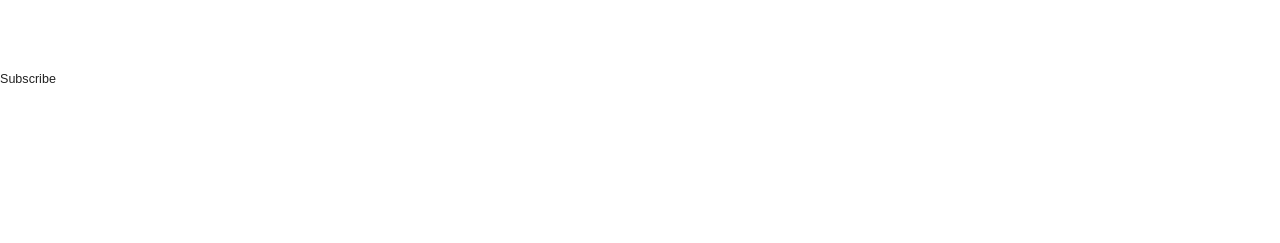
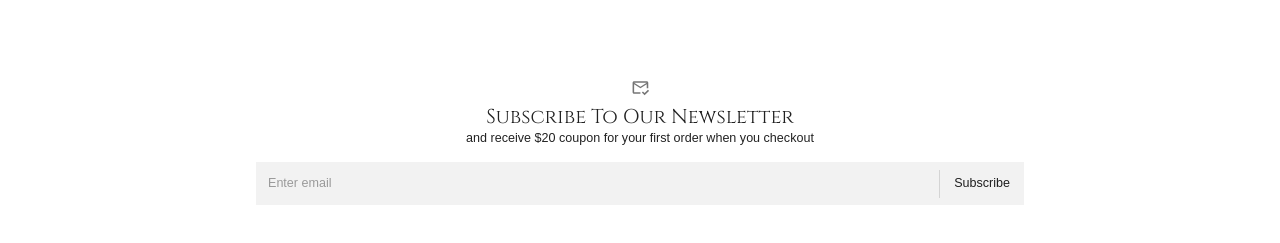
Before and after one commit to Munkiestar/FULLSTACK-React-Ecommerce-App, a React (Vite) app in the folder frontend/: page / in a window 1280 px wide. Shown: the part 911-1154 px from the top of the page. Before the commit the page ends 1000 px from the top, so only its background shows below. Built offline with nearby package versions, Linux system fonts and the light colour scheme; no server answers; a web font is replaced by a local one.

Commit message:
add subscribe section

```diff
--- a/frontend/src/scenes/home/Subscribe.jsx
+++ b/frontend/src/scenes/home/Subscribe.jsx
@@ -1,7 +1,39 @@
-import React from "react";
+import { Box, InputBase, Divider, Typography, IconButton } from "@mui/material";
+import MarkEmailReadOutlinedIcon from "@mui/icons-material/MarkEmailReadOutlined";
+import { useState } from "react";
 
 const Subscribe = () => {
-  return <div>Subscribe</div>;
+  const [email, setEmail] = useState("");
+  return (
+    <Box width="80%" margin="80px auto" textAlign="center">
+      <IconButton>
+        <MarkEmailReadOutlinedIcon fontSize="lagre" />
+      </IconButton>
+      <Typography variant="h3">Subscribe To Our Newsletter</Typography>
+      <Typography>
+        and receive $20 coupon for your first order when you checkout
+      </Typography>
+      <Box
+        p="2px 4px"
+        m="15px auto"
+        display="flex"
+        alignItems="center"
+        width="75%"
+        backgroundColor="#f2f2f2"
+      >
+        <InputBase
+          sx={{ ml: 1, flex: 1 }}
+          placeholder="Enter email"
+          onChange={(e) => setEmail(e.target.value)}
+          value={email}
+        />
+        <Divider sx={{ height: 28, m: 0.5 }} orientation="vertical" />
+        <Typography sx={{ p: "10px", ":hover": { cursor: "pointer" } }}>
+          Subscribe
+        </Typography>
+      </Box>
+    </Box>
+  );
 };
 
 export default Subscribe;
```
